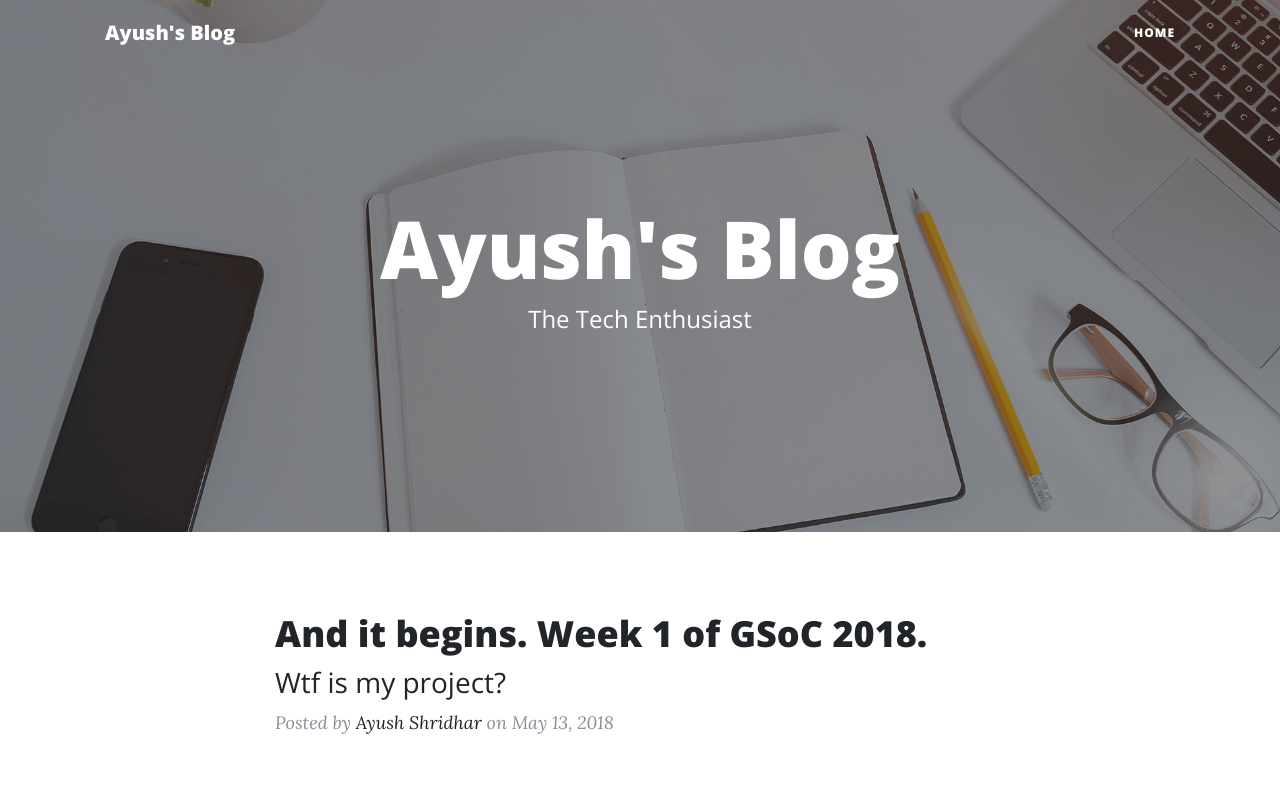
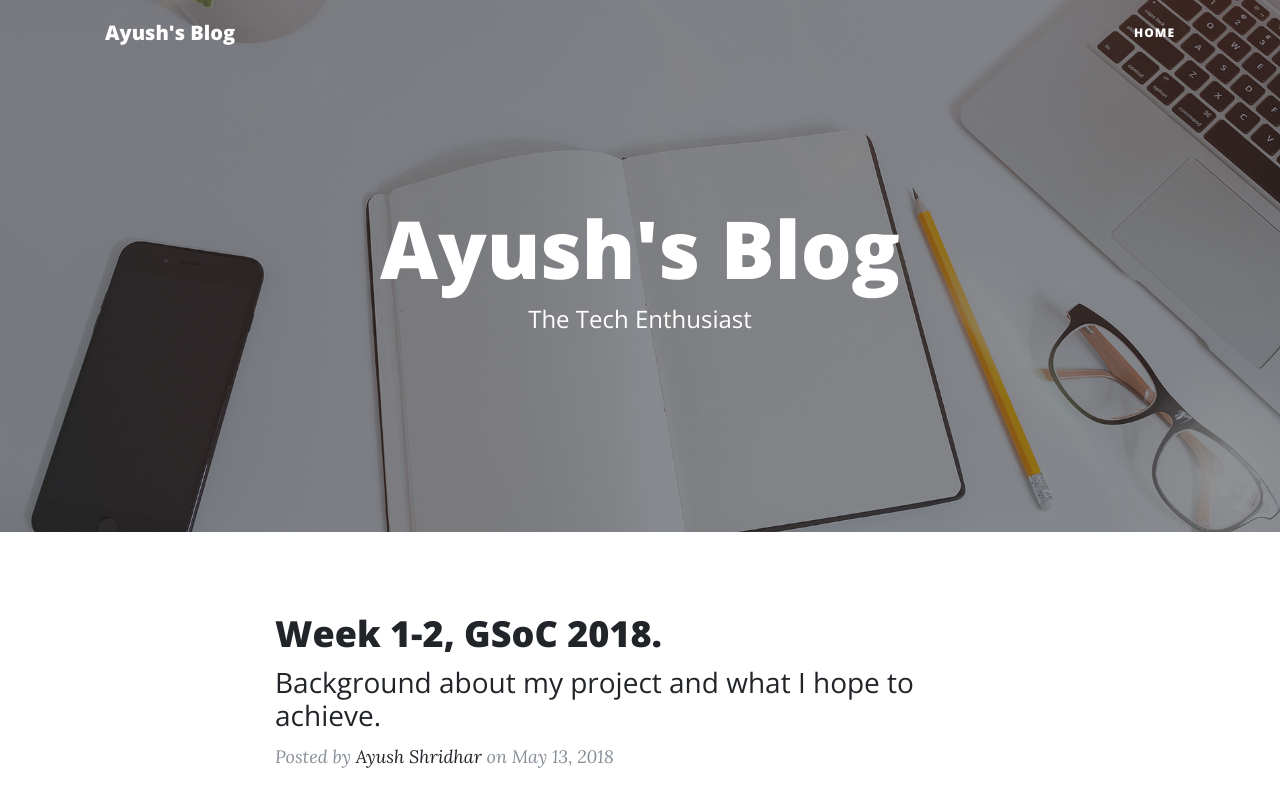
Before and after one commit to ayush1999/ayush1999.github.io, a website: page blog/index.html in a window 1280 px wide. Shown: the top 794 px of the page. Drawn offline with nearby package versions, Linux system fonts and the light colour scheme.

Commit message:
w1 updated

```diff
--- a/blog/index.html
+++ b/blog/index.html
@@ -76,10 +76,10 @@
           <div class="post-preview">
             <a href="blog1.html">
               <h2 class="post-title">
-                And it begins. Week 1 of GSoC 2018.
+                Week 1-2, GSoC 2018.
               </h2>
               <h3 class="post-subtitle">
-                Wtf is my project?
+                Background about my project and what I hope to achieve.
               </h3>
             </a>
             <p class="post-meta">Posted by
```
